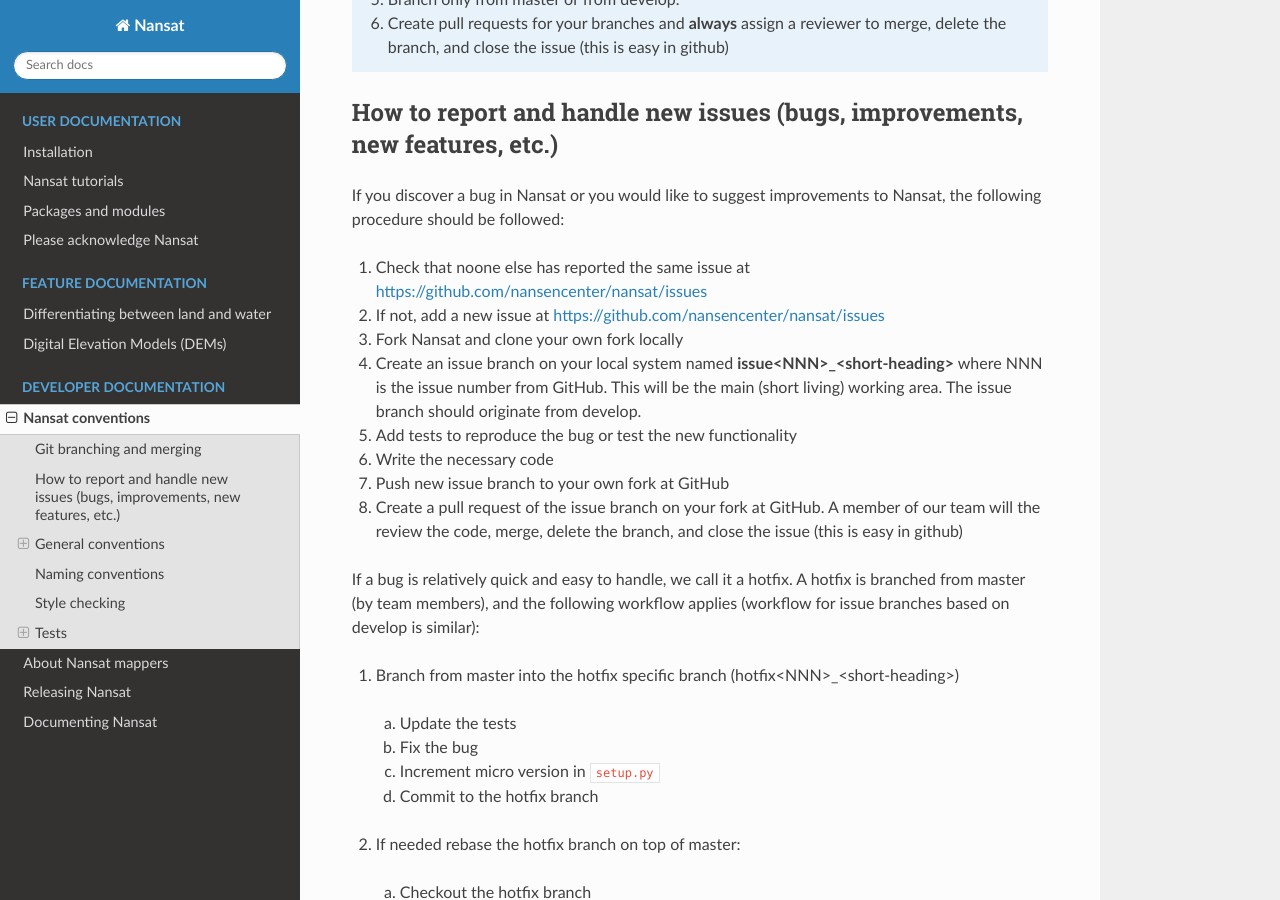
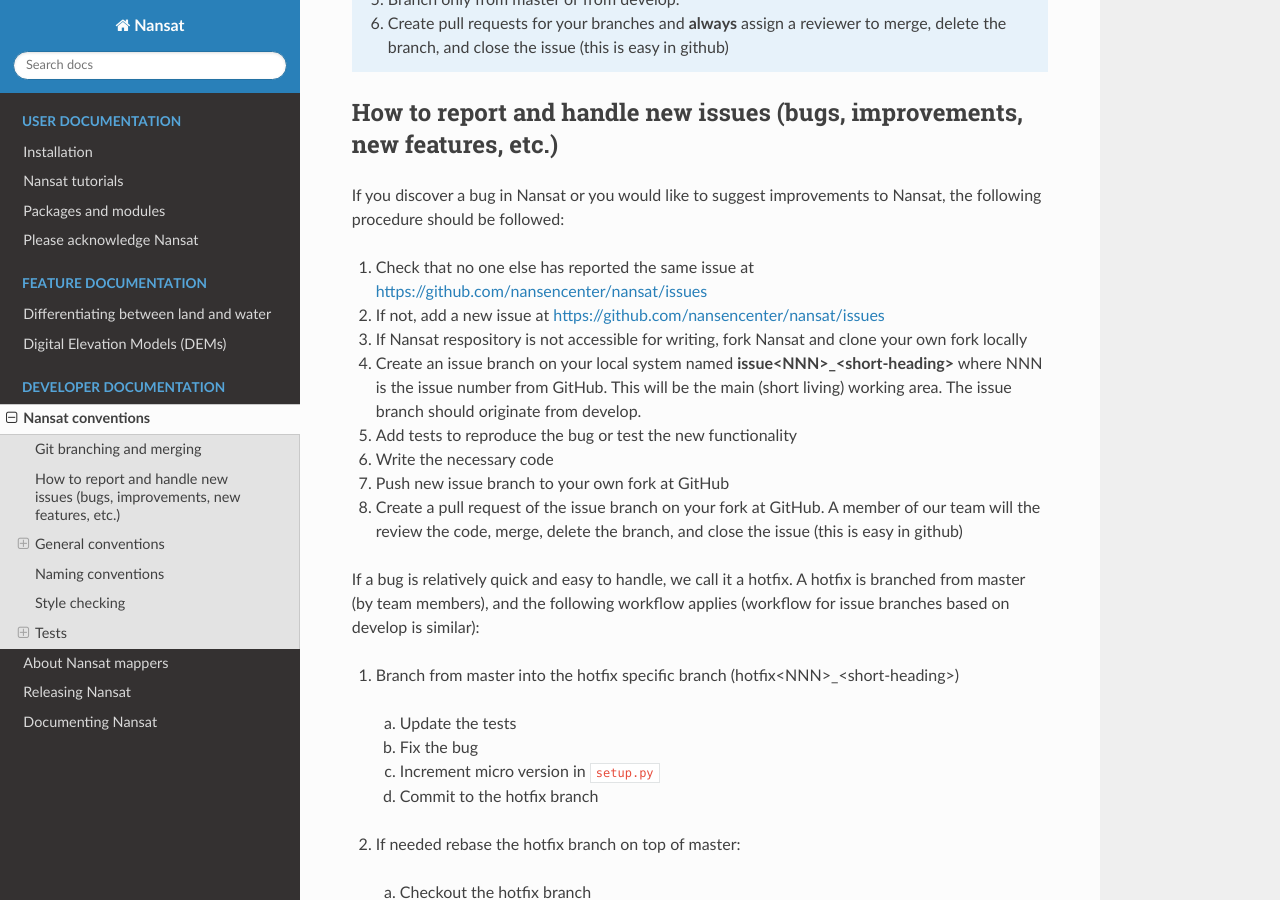
Before and after one commit to nansencenter/nansat, a Sphinx documentation site: the page built from docs/source/conventions.rst, in a window 1280 px wide and 900 px high, scrolled down 629 px. Built offline with Sphinx 7.4.7 and the Read the Docs theme 2.0.0, drawn with Linux system fonts in a browser that asks for light colours.

Commit message:
#329: Changed text in conventions according to reviews

```diff
--- a/docs/source/conventions.rst
+++ b/docs/source/conventions.rst
@@ -25,9 +25,9 @@
 
 If you discover a bug in Nansat or you would like to suggest improvements to Nansat, the following procedure should be followed:
 
-1. Check that noone else has reported the same issue at https://github.com/nansencenter/nansat/issues
+1. Check that no one else has reported the same issue at https://github.com/nansencenter/nansat/issues
 2. If not, add a new issue at https://github.com/nansencenter/nansat/issues
-3. Fork Nansat and clone your own fork locally
+3. If Nansat respository is not accessible for writing, fork Nansat and clone your own fork locally
 4. Create an issue branch on your local system named **issue<NNN>_<short-heading>** where NNN is the issue number from GitHub. This will be the main (short living) working area. The issue branch should originate from develop.
 5. Add tests to reproduce the bug or test the new functionality
 6. Write the necessary code
```
